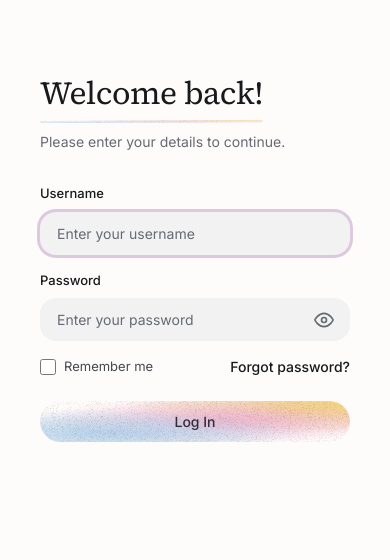
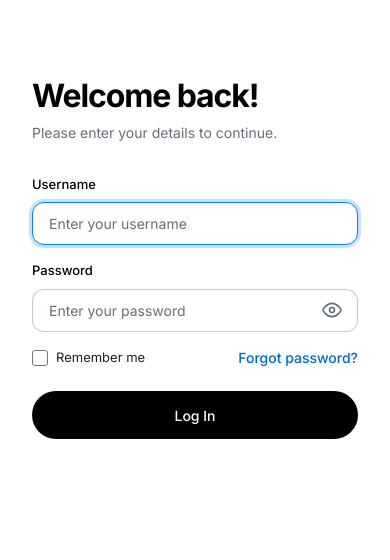
Before and after one commit to jcyleen-lgtm/PO-Agent, a FastAPI app: page / in a window 390 px wide. Shown: the part 803-1363 px from the top of the page. Run offline with FastAPI, Linux system fonts and the light colour scheme; lists and menus that the app fills with data are empty; parts of the project's set-up code (start-up, migrations or seed data) failed here and were passed over.

Commit message:
feat(frontend): restyle UI-v4

```diff
--- /dev/null
+++ b/static/css/flowmapp-theme.css
@@ -0,0 +1,103 @@
+/* Flowmapp-inspired Stockwise skin. Presentation only; no data or event changes.
+   Marketing display scales are reduced for an operational dashboard. */
+:root{
+ --color-signal-blue:#0080ff;--color-voltage-violet:#0050ff;--color-sky-wash:#c5e0fb;
+ --color-pencil-gray:#8c9baa;--color-graphite:#636f7b;--color-ink:#000;--color-carbon:#222;--color-paper:#fff;
+ --font-inter:'Inter',ui-sans-serif,system-ui,-apple-system,BlinkMacSystemFont,'Segoe UI',Roboto,sans-serif;
+ --text-caption:12px;--text-body-sm:14px;--text-body:16px;--text-subheading:18px;--text-heading-sm:24px;--text-heading:36px;--text-heading-lg:48px;--text-display:72px;--text-display-xl:118px;
+ --spacing-unit:8px;--spacing-8:8px;--spacing-16:16px;--spacing-24:24px;--spacing-32:32px;--spacing-40:40px;--spacing-48:48px;--spacing-56:56px;--spacing-64:64px;--spacing-72:72px;--spacing-80:80px;--spacing-88:88px;--spacing-96:96px;--spacing-104:104px;--spacing-144:144px;--spacing-184:184px;--spacing-200:200px;
+ --radius-md:6px;--radius-xl:12px;--radius-2xl:20px;--radius-3xl:24px;--radius-3xl-2:32px;--radius-full:48px;--radius-full-2:1600px;
+ --radius-nav:6px;--radius-tags:1600px;--radius-cards:20px;--radius-inputs:12px;--radius-buttons:1600px;
+ --shadow-lg:0 0 18px rgba(0,0,0,.06);--page-max-width:1440px;
+ --font:var(--font-inter);--serif:var(--font-inter);
+ --bg:#fff;--card:#fff;--card-hover:#f7f9fc;--surface:#fff;--surface2:#f6f8fb;--surface-hover:#f4f8fc;--row-hover:#f4f8fc;
+ --text:#000;--text2:#222;--text3:#636f7b;--navy:#222;--blue:#0080ff;--link:#0067ce;--teal:#636f7b;
+ --tint:#c5e0fb;--tint-soft:#edf5fe;--accent-ink:#17466f;
+ --primary:#000;--primary-hover:#222;--on-primary:#fff;--panel:#222;--on-panel:#fff;
+ --border:rgba(140,155,170,.28);--border2:rgba(140,155,170,.55);--seg:#f1f4f7;
+ --input-bg:#fff;--radius:20px;--radius-sm:12px;--radius-xs:6px;
+ --chart-1:#0080ff;--chart-2:#222;--chart-3:#c5e0fb;--chart-4:#8c9baa;--chart-act:#0080ff;--chart-fc:#636f7b;--grid:rgba(140,155,170,.16);
+ --grad:#edf5fe;--grad-vivid:#000;--wash-ink:#222;--wash-button-hover:rgba(0,0,0,.06);--wash-border:rgba(140,155,170,.55);
+ --shadow-pop:var(--shadow-lg);--focus:0 0 0 3px rgba(0,128,255,.23);
+}
+/* Keep the existing theme switch operational with an equivalent restrained dark palette. */
+:root[data-theme="dark"]{
+ --bg:#11151a;--card:#171d24;--card-hover:#202a35;--surface:#1b232d;--surface2:#202a35;--surface-hover:#253240;--row-hover:#202d3c;
+ --text:#f8fafc;--text2:#e1e8ef;--text3:#a8b7c7;--navy:#e1e8ef;--blue:#65b0ff;--link:#79bbff;--teal:#a8b7c7;
+ --tint:#254a70;--tint-soft:#1d344b;--accent-ink:#b8dafe;--seg:#222c37;
+ --primary:#f8fafc;--primary-hover:#d8e8f7;--on-primary:#11151a;--panel:#f8fafc;--on-panel:#11151a;
+ --border:rgba(140,155,170,.24);--border2:rgba(140,155,170,.45);--input-bg:#171d24;
+ --chart-1:#65b0ff;--chart-2:#f8fafc;--chart-3:#254a70;--chart-4:#8c9baa;--chart-act:#65b0ff;--chart-fc:#a8b7c7;--grid:rgba(140,155,170,.17);
+ --grad:#1d344b;--grad-vivid:#f8fafc;--wash-ink:#e1e8ef;--wash-button-hover:rgba(255,255,255,.08);--wash-border:rgba(140,155,170,.45);
+ --shadow-pop:0 0 18px rgba(0,0,0,.2);
+}
+body{font-feature-settings:'cv11','ss01';background:var(--bg)}
+button,input,select,textarea{font-family:var(--font)}
+b,strong{font-weight:600}
+h1{font:700 clamp(30px,3.4vw,48px)/1.09 var(--font);letter-spacing:-.04em}
+h1::after{display:none}
+h2,h3,.section-label{font-family:var(--font);font-weight:600;letter-spacing:-.025em}
+.section-label{font-size:18px;line-height:1.4}
+.page-sub{line-height:1.5;max-width:64ch}
+.main{padding-top:48px}
+.tab-content{max-width:var(--page-max-width)}
+.page-head{margin-bottom:32px;gap:24px}
+.ov-greet{font-size:12px;letter-spacing:.035em;margin-bottom:8px}
+.sidebar{border-right-color:var(--border);gap:8px}
+.nav-item{border-radius:var(--radius-nav)}
+.nav-item.active{background:var(--tint-soft);color:var(--link)}
+.nav-item.active::before{content:'';position:absolute;left:-12px;top:20%;height:60%;width:3px;border-radius:3px;background:var(--color-signal-blue)}
+.nav-l{font-weight:500}
+.card{border:1px solid var(--border);box-shadow:none;--surface2:var(--surface-hover);--row-hover:var(--surface-hover)}
+:root[data-theme="dark"] .card{--surface2:#202a35;--row-hover:#202d3c}
+.card-header{gap:16px}
+.kc{border:1px solid var(--border);min-height:156px;transition:border-color .15s,background .15s}
+button.kc:hover{border-color:var(--border2)}
+.kc-v{font-family:var(--font);font-size:clamp(24px,2.4vw,34px);font-weight:600;letter-spacing:-.045em;margin:16px 0 8px}
+.kpi-value,.dc-v,.ac-b .ac-b-v{font-family:var(--font);font-weight:600;letter-spacing:-.035em}
+.ov-kpis,.ov-row,.chart-row{gap:24px;margin-bottom:24px}
+.ico-t{width:28px;height:28px;border-radius:50%;background:var(--tint-soft);color:var(--link)}
+.ico-t.ico-s{width:20px;height:20px;border-radius:50%}
+.ac-b{border:1px solid var(--border);background:var(--surface);border-radius:12px}
+.ac-b:hover{border-color:var(--border2);background:var(--surface-hover)}
+.ac-strip .ac-b.ac-crit{background:var(--tint-soft);color:var(--accent-ink)}
+.search-box,.field input,.login-form .field input{border-radius:12px;border:1px solid var(--border2);background:var(--surface)}
+.search-box:focus,.field input:focus{border-color:var(--color-signal-blue);box-shadow:var(--focus)}
+.btn,.pill,.seg button,.chip{border-radius:1600px}
+.btn{font-weight:500;min-height:36px}
+.btn-brand{background:var(--primary);color:var(--on-primary);border:1px solid transparent}
+.btn-brand:hover:not(:disabled){background:var(--primary-hover);filter:none}
+.btn-ghost{border-color:var(--border2)}
+.pill.active,.seg button.active{box-shadow:none;background:var(--surface);color:var(--text);outline:1px solid var(--border)}
+.badge,.badge::before,span.pill::before{border-radius:1600px}
+th{font-weight:500;color:var(--text3);background:var(--surface2)}
+td{color:var(--text2)}
+.reco-box,.fresh-line.crit,.sel-bar{background:var(--tint-soft);color:var(--accent-ink);border:1px solid var(--border)}
+.fresh-line.crit b,.sel-bar,.sel-bar .sb-v,.sel-bar .sb-note{color:var(--accent-ink)}
+.sel-bar .btn-brand{background:var(--primary);color:var(--on-primary)}
+.sel-bar .btn-ghost{background:transparent;color:var(--text);border-color:var(--border2)}
+/* Large type is reserved for the spacious sign-in artwork, never dense data views. */
+.login-overlay{padding:24px;gap:24px}
+.login-art{background:var(--surface2);color:var(--text);border:1px solid var(--border);border-radius:32px;padding:48px;isolation:isolate}
+.login-art::before{content:'';position:absolute;inset:20% -30% -25% 15%;z-index:-1;pointer-events:none;background:radial-gradient(ellipse at 60% 65%,var(--tint) 0,transparent 62%);opacity:.65}
+.login-art .brand{font-weight:600;letter-spacing:-.025em}
+.login-art .brand svg{color:var(--blue)}
+.login-art h2{font:700 clamp(38px,4.1vw,64px)/1.04 var(--font);letter-spacing:-.045em}
+.login-art p{color:var(--text3);opacity:1;line-height:1.5}
+.login-form h1{font:700 36px/1.14 var(--font);letter-spacing:-.035em}
+.login-form .btn-login{background:var(--primary);color:var(--on-primary);min-height:48px}
+.login-panel{padding:24px}
+.drawer,.modal{border:1px solid var(--border);box-shadow:var(--shadow-pop)}
+@media(max-width:1200px) and (min-width:769px){.ov-kpis{grid-template-columns:repeat(3,minmax(0,1fr))}.kc-v{font-size:30px}}
+@media(max-width:1100px){.login-overlay{display:flex;align-items:center;justify-content:center;gap:0}.login-panel{width:100%}.ov-row{gap:16px}}
+@media(max-width:768px){
+ .main{padding:24px 16px 112px}.page-head{margin-bottom:24px;gap:16px}h1{font-size:30px}
+ .ov-kpis{grid-template-columns:repeat(2,minmax(0,1fr));gap:12px;margin-bottom:16px}.kc{min-height:144px;padding:16px}.kc-v{font-size:28px;letter-spacing:-.04em}
+ .ov-row,.chart-row{gap:16px;margin-bottom:16px}.card{border-radius:20px}.section-label{font-size:18px}
+ .sidebar{bottom:12px;left:12px;right:12px;border:1px solid var(--border);gap:0;background:var(--surface);box-shadow:var(--shadow-pop)}
+ .nav-item[data-tab]{min-width:0;flex:1;max-width:64px}.nav-item{width:36px;flex-shrink:1}.nav-item.active::before{display:none}
+ .login-overlay{padding:16px}.login-panel{padding:16px}.login-form h1{font-size:32px}
+}
+@media(prefers-reduced-motion:reduce){.kc{transition:none}}
+/* Consistent numeric hierarchy across analysis and procurement views. */
+.mini-strip .m-v,.inv-legend .lg-v,.perf-card .p-v,.pps-v,.sel-bar .sb-v{font-family:var(--font);font-weight:600;letter-spacing:-.03em}
--- a/templates/dashboard.html
+++ b/templates/dashboard.html
@@ -4,7 +4,7 @@
 <meta charset="UTF-8"><meta name="viewport" content="width=device-width,initial-scale=1">
 <title>Stockwise — Inventory &amp; Procurement Intelligence</title>
 <script>try{var st=JSON.parse(localStorage.getItem('po-settings-v4')||'{}'),t=st.theme||'light';if(t==='system')t=matchMedia('(prefers-color-scheme: dark)').matches?'dark':'light';document.documentElement.setAttribute('data-theme',t)}catch(e){}</script>
-<link href="https://fonts.googleapis.com/css2?family=Inter:wght@400;500&family=Source+Serif+4:wght@400&display=swap" rel="stylesheet">
+<link href="https://fonts.googleapis.com/css2?family=Inter:wght@400;500;600;700&family=Source+Serif+4:wght@400&display=swap" rel="stylesheet">
 <script src="https://cdnjs.cloudflare.com/ajax/libs/Chart.js/4.4.1/chart.umd.min.js"></script>
 <!-- styles: load order = cascade order (foundations → layout → components → pages → responsive) -->
 <link rel="stylesheet" href="/static/css/foundations.css">
@@ -17,6 +17,7 @@
 <link rel="stylesheet" href="/static/css/pages/po.css">
 <link rel="stylesheet" href="/static/css/pages/upload.css">
 <link rel="stylesheet" href="/static/css/responsive.css">
+<link rel="stylesheet" href="/static/css/flowmapp-theme.css">
 </head>
 <body>
 
```
